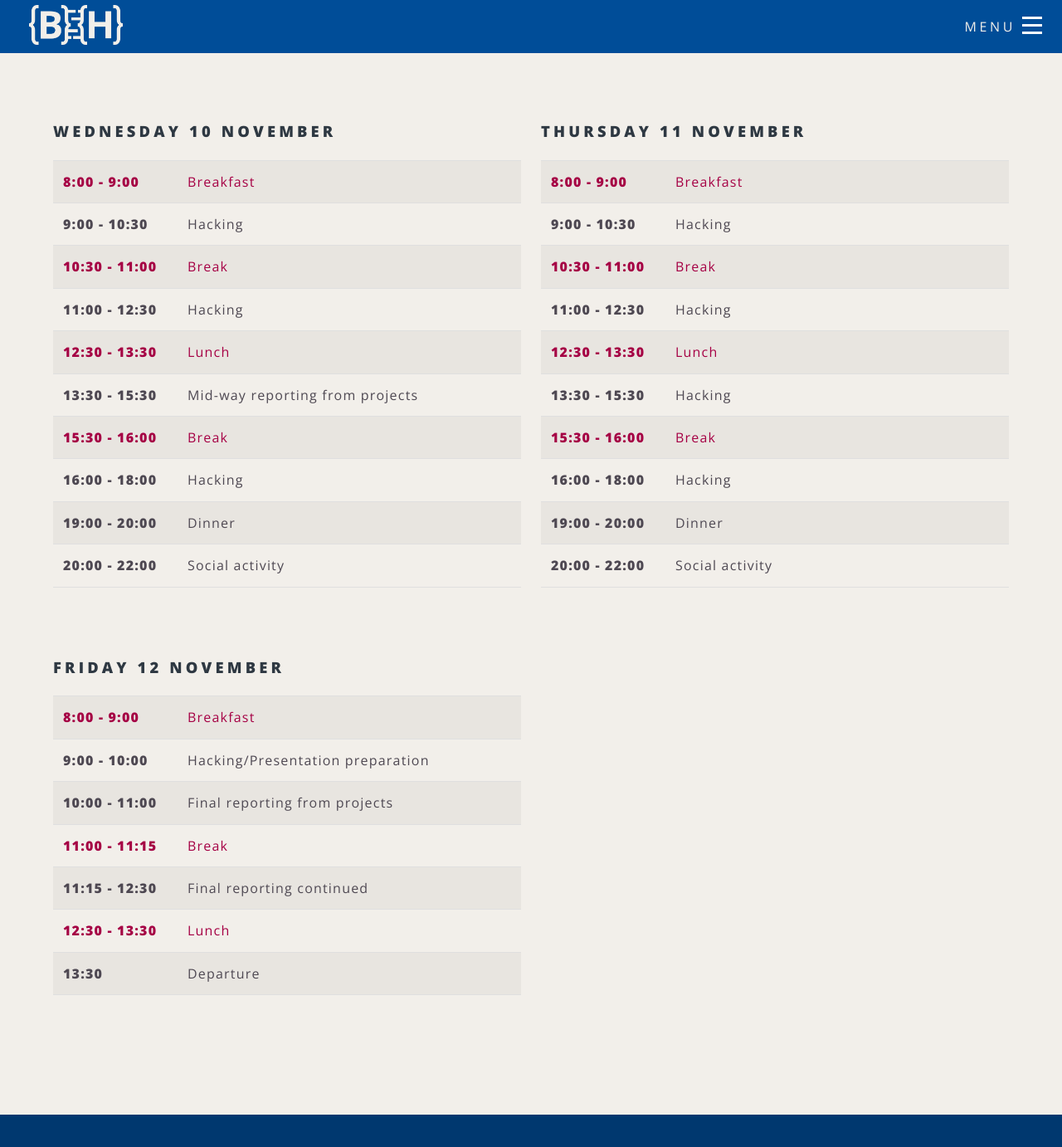
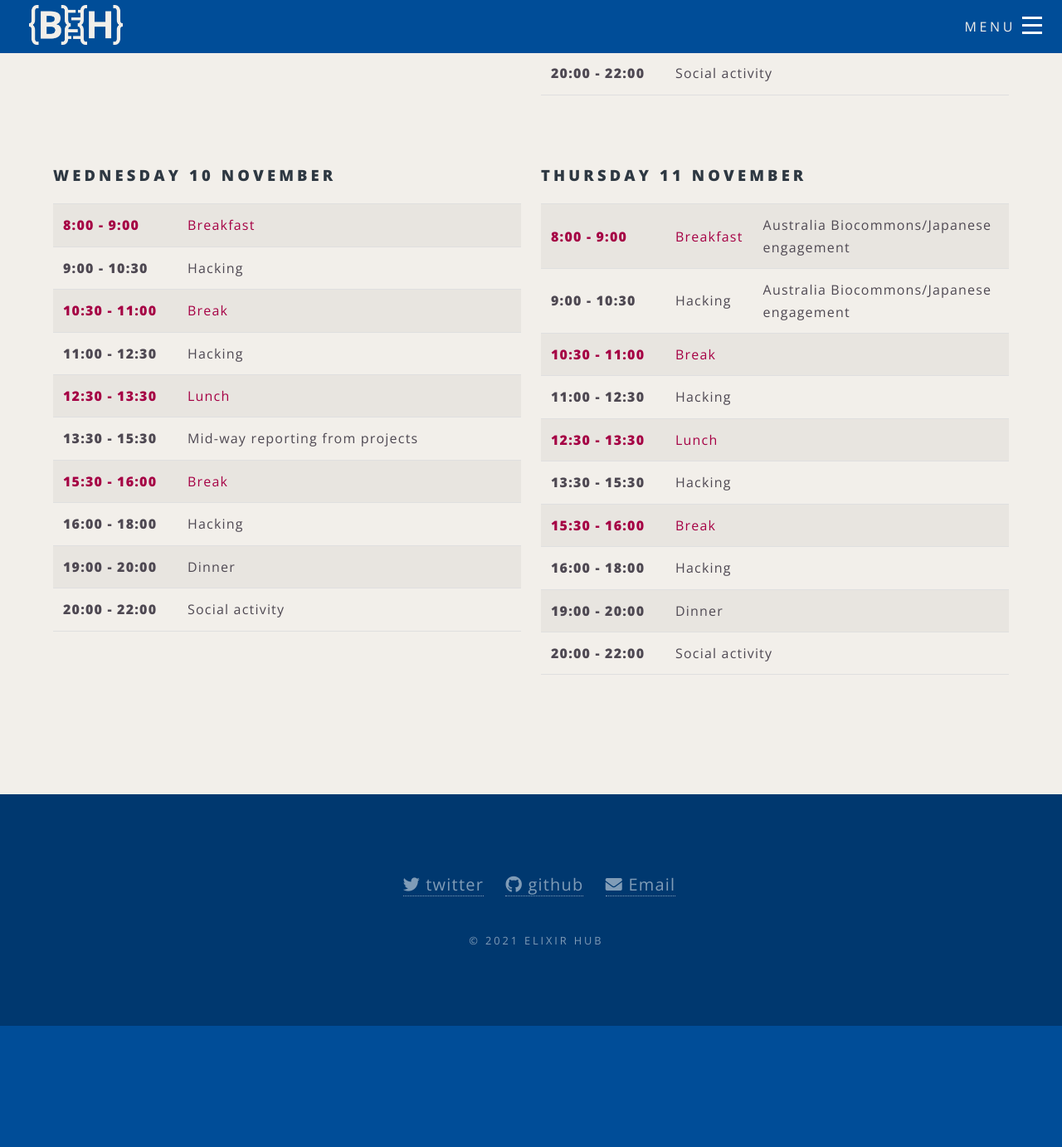
Before and after one commit to elixir-europe/biohackathon-europe-2021, a Jekyll site: the page built from programme.html, in a window 1280 px wide and 1400 px high, scrolled down 1012 px. Shown: the top 1382 px of the window at 83% size. Built offline with Jekyll 4.4.1, drawn with Linux system fonts in a browser that asks for light colours; nearby versions of some CDN libraries; after the commit the page ends 2248 px from its top, so only the background shows below that; some of the changed text lies outside the part shown.

Commit message:
Add Australia BioCommons and Japanese engagement

```diff
--- a/programme.html
+++ b/programme.html
@@ -116,47 +116,48 @@ body_class: programme
                 <h3>Tuesday 9 November</h3>
                 <table>
                     <tbody>
-                        <tr class="schedule-break-row">
-                            <td class="time">8:00 - 9:00</td>
-                            <td class="event">Breakfast</td>
+                        <tr>
+                            <td class="time" style="color: #a50044;">8:00 - 9:00</td>
+                            <td class="event" style="color: #a50044;">Breakfast</td>
+                            <td class="event">Australia Biocommons/Japanese engagement</td>
                         </tr>
                         <tr>
                             <td class="time">9:00 - 10:30</td>
                             <td class="event">Hacking</td>
+                            <td class="event">Australia Biocommons/Japanese engagement</td>
                         </tr>
                         <tr class="schedule-break-row">
                             <td class="time">10:30 - 11:00</td>
-                            <td class="event">Break</td>
+                            <td class="event" colspan="2">Break</td>
                         </tr>
                         <tr>
                             <td class="time">11:00 - 12:30</td>
-                            <td class="event">Hacking</td>
+                            <td class="event" colspan="2">Hacking</td>
                         </tr>
                         <tr class="schedule-break-row">
                             <td class="time">12:30 - 13:30</td>
-                            <td class="event">Lunch</td>
+                            <td class="event" colspan="2">Lunch</td>
                         </tr>
                         <tr>
                             <td class="time">13:30 - 15:30</td>
-                            <td class="event">Hacking</td>
+                            <td class="event" colspan="2">Hacking</td>
                         </tr>
                         <tr class="schedule-break-row">
                             <td class="time">15:30 - 16:00</td>
-                            <td class="event">Break</td>
+                            <td class="event" colspan="2">Break</td>
                         </tr>
                         <tr>
                             <td class="time">16:00 - 18:00</td>
-                            <td class="event">Hacking</td>
+                            <td class="event" colspan="2">Hacking</td>
                         </tr>
                         <tr>
                             <td class="time">19:00 - 20:00</td>
-                            <td class="event">Dinner</td>
+                            <td class="event" colspan="2">Dinner</td>
                         </tr>
                         <tr>
                             <td class="time">20:00 - 22:00</td>
-                            <td class="events">Social activity</td>
+                            <td class="events" colspan="2">Social activity</td>
                         </tr>
-
                     </tbody>
                 </table>
             </div>
@@ -211,80 +212,47 @@ body_class: programme
                 <h3>Thursday 11 November</h3>
                 <table>
                     <tbody>
-                        <tr class="schedule-break-row">
-                            <td class="time">8:00 - 9:00</td>
-                            <td class="event">Breakfast</td>
+                        <tr>
+                            <td class="time" style="color: #a50044;">8:00 - 9:00</td>
+                            <td class="event" style="color: #a50044;">Breakfast</td>
+                            <td class="event">Australia Biocommons/Japanese engagement</td>
                         </tr>
                         <tr>
                             <td class="time">9:00 - 10:30</td>
                             <td class="event">Hacking</td>
+                            <td class="event">Australia Biocommons/Japanese engagement</td>
                         </tr>
                         <tr class="schedule-break-row">
                             <td class="time">10:30 - 11:00</td>
-                            <td class="event">Break</td>
+                            <td class="event" colspan="2">Break</td>
                         </tr>
                         <tr>
                             <td class="time">11:00 - 12:30</td>
-                            <td class="event">Hacking</td>
+                            <td class="event" colspan="2">Hacking</td>
                         </tr>
                         <tr class="schedule-break-row">
                             <td class="time">12:30 - 13:30</td>
-                            <td class="event">Lunch</td>
+                            <td class="event" colspan="2">Lunch</td>
                         </tr>
                         <tr>
                             <td class="time">13:30 - 15:30</td>
-                            <td class="event">Hacking</td>
+                            <td class="event" colspan="2">Hacking</td>
                         </tr>
                         <tr class="schedule-break-row">
                             <td class="time">15:30 - 16:00</td>
-                            <td class="event">Break</td>
+                            <td class="event" colspan="2">Break</td>
                         </tr>
                         <tr>
                             <td class="time">16:00 - 18:00</td>
-                            <td class="event">Hacking</td>
+                            <td class="event" colspan="2">Hacking</td>
                         </tr>
                         <tr>
                             <td class="time">19:00 - 20:00</td>
-                            <td class="event">Dinner</td>
+                            <td class="event" colspan="2">Dinner</td>
                         </tr>
                         <tr>
                             <td class="time">20:00 - 22:00</td>
-                            <td class="event">Social activity</td>
-                        </tr>
-                    </tbody>
-                </table>
-            </div>
-            <div class="col-md-6 day">
-                <h3>Friday 12 November</h3>
-                <table>
-                    <tbody>
-                        <tr class="schedule-break-row">
-                            <td class="time">8:00 - 9:00</td>
-                            <td class="event">Breakfast</td>
-                        </tr>
-                        <tr>
-                            <td class="time">9:00 - 10:00</td>
-                            <td class="event">Hacking/Presentation preparation</td>
-                        </tr>
-                        <tr>
-                            <td class="time">10:00 - 11:00</td>
-                            <td class="event">Final reporting from projects</td>
-                        </tr>
-                        <tr class="schedule-break-row">
-                            <td class="time">11:00 - 11:15</td>
-                            <td class="event">Break</td>
-                        </tr>
-                        <tr>
-                            <td class="time">11:15 - 12:30</td>
-                            <td class="event">Final reporting continued</td>
-                        </tr>
-                         <tr class="schedule-break-row">
-                            <td class="time">12:30 - 13:30</td>
-                            <td class="event">Lunch</td>
-                        </tr>
-                        <tr>
-                            <td class="time">13:30</td>
-                            <td class="event">Departure</td>
+                            <td class="event" colspan="2">Social activity</td>
                         </tr>
                     </tbody>
                 </table>
```
